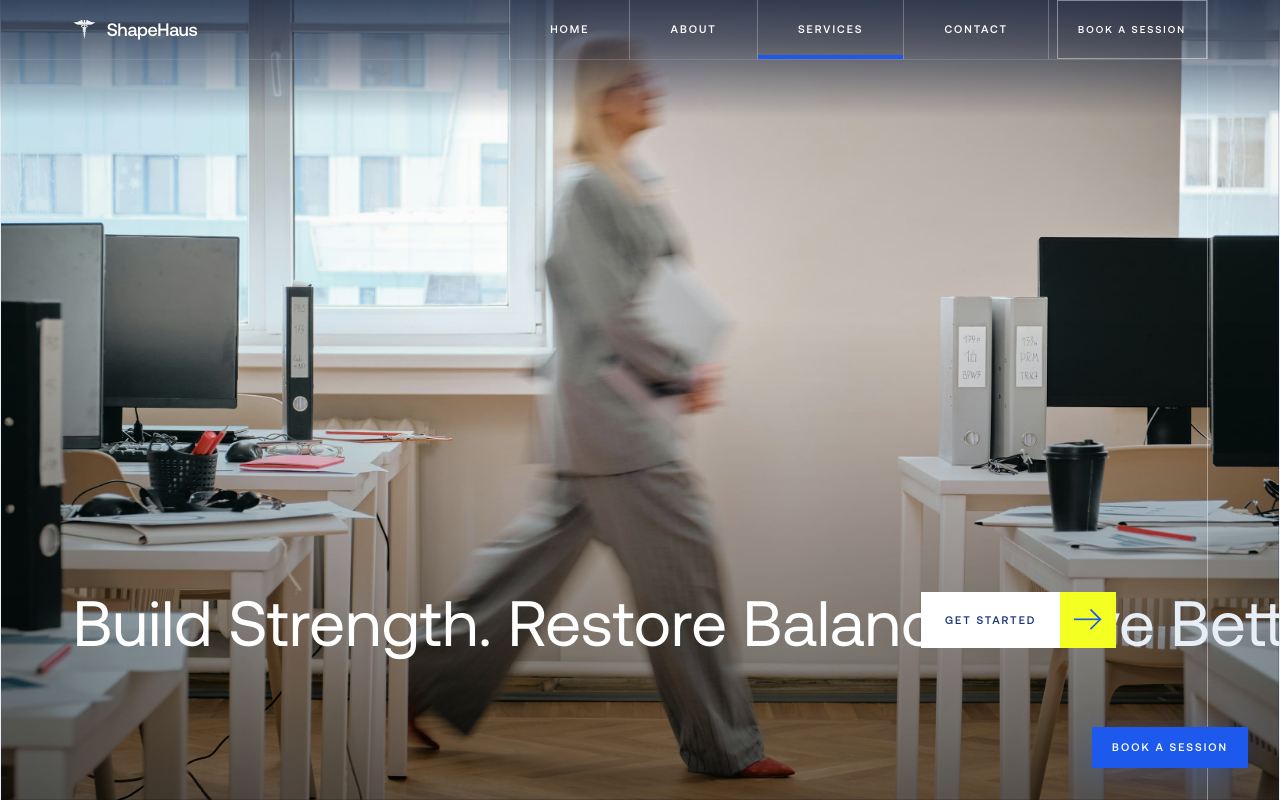
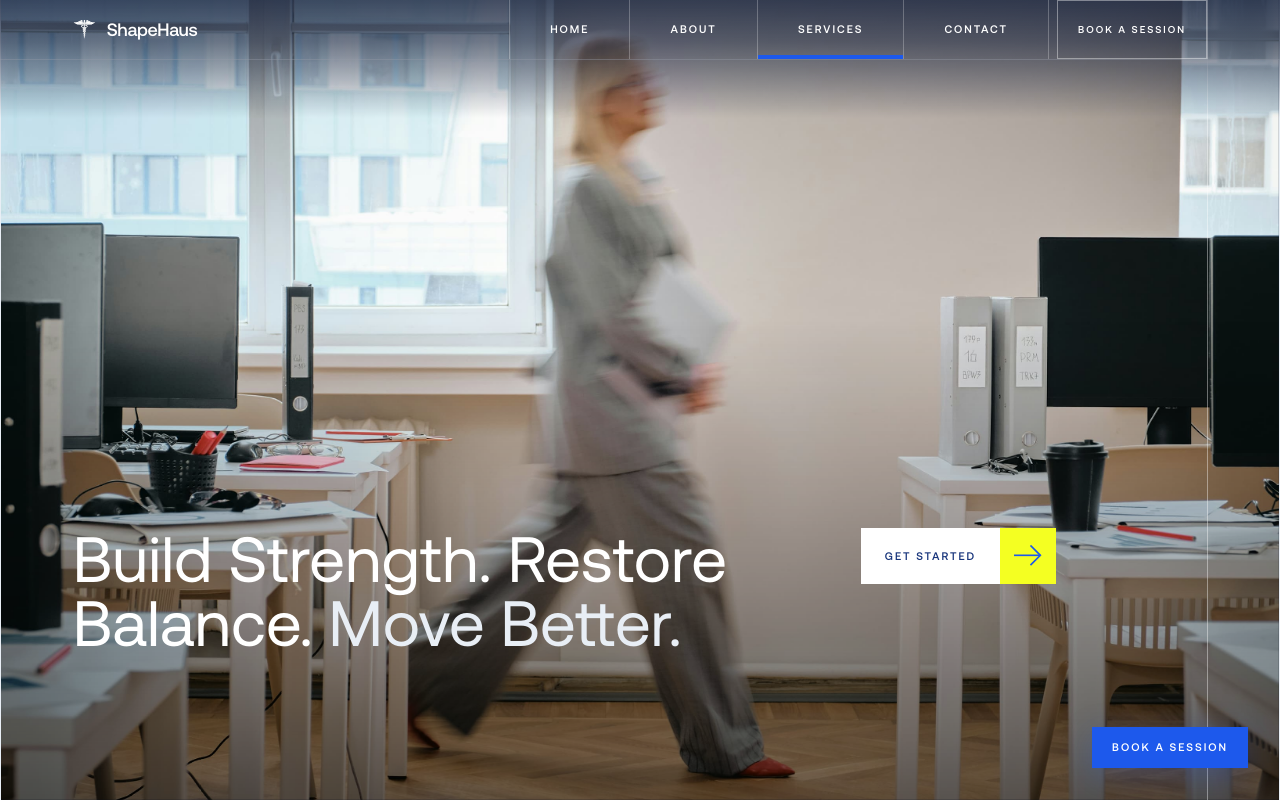
Before and after one commit to Mheek-frosh/inspo, a React (Vite) app: page /services in a window 1280 px wide. Shown: the top 800 px of the page. Built offline with nearby package versions, Linux system fonts and the light colour scheme; a web font is replaced by a local one.

Commit message:
fixed Service hero

```diff
--- a/src/styles/shapehaus-overrides.css
+++ b/src/styles/shapehaus-overrides.css
@@ -296,6 +296,10 @@
   color: var(--cloud);
 }
 
+.svc-hero h1 {
+  white-space: normal;
+}
+
 .about-hero .body-lg,
 .svc-hero .body-lg,
 .contact-hero .body-lg {
```
